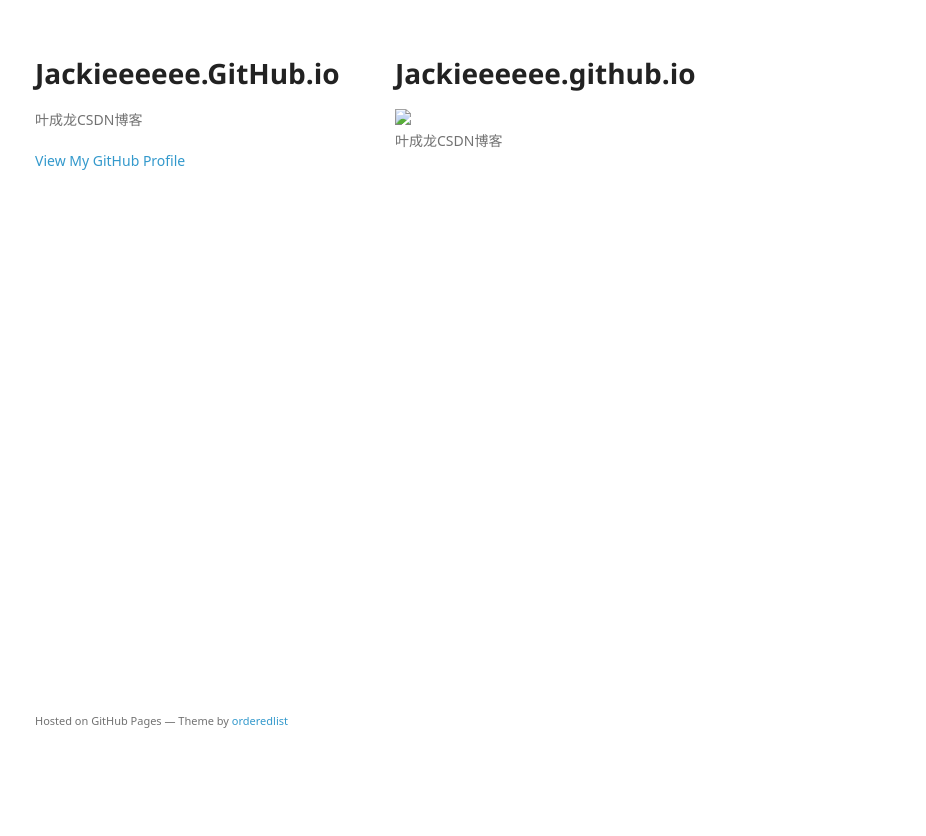
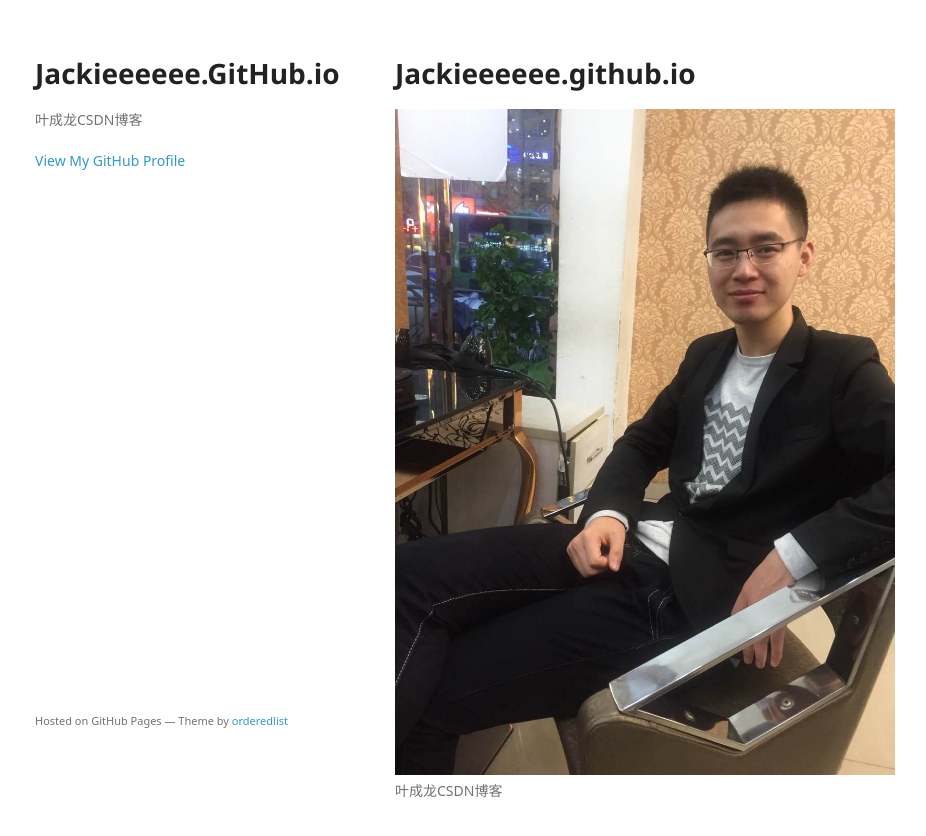
Before and after one commit to Jackieeeeee/Jackieeeeee.github.io, a plain HTML site: page index.html in a window 1280 px wide. Shown: the whole page, without its empty margins (175-1101 px from the left). Before the commit the page ends 800 px from the top, so only its background shows below. Drawn offline with Linux system fonts and the light colour scheme; a web font is replaced by a local one.

Commit message:
Update index.html

```diff
--- a/index.html
+++ b/index.html
@@ -25,7 +25,7 @@
       <section>
         <h1>
 <a id="jackieeeeeegithubio" class="anchor" href="#jackieeeeeegithubio" aria-hidden="true"><span aria-hidden="true" class="octicon octicon-link"></span></a>Jackieeeeee.github.io</h1>
-<img src=".images/IMG_0154.JPG">
+<img src="images/IMG_0154.JPG">
 <p>叶成龙CSDN博客</p>
       </section>
       <footer>
```
